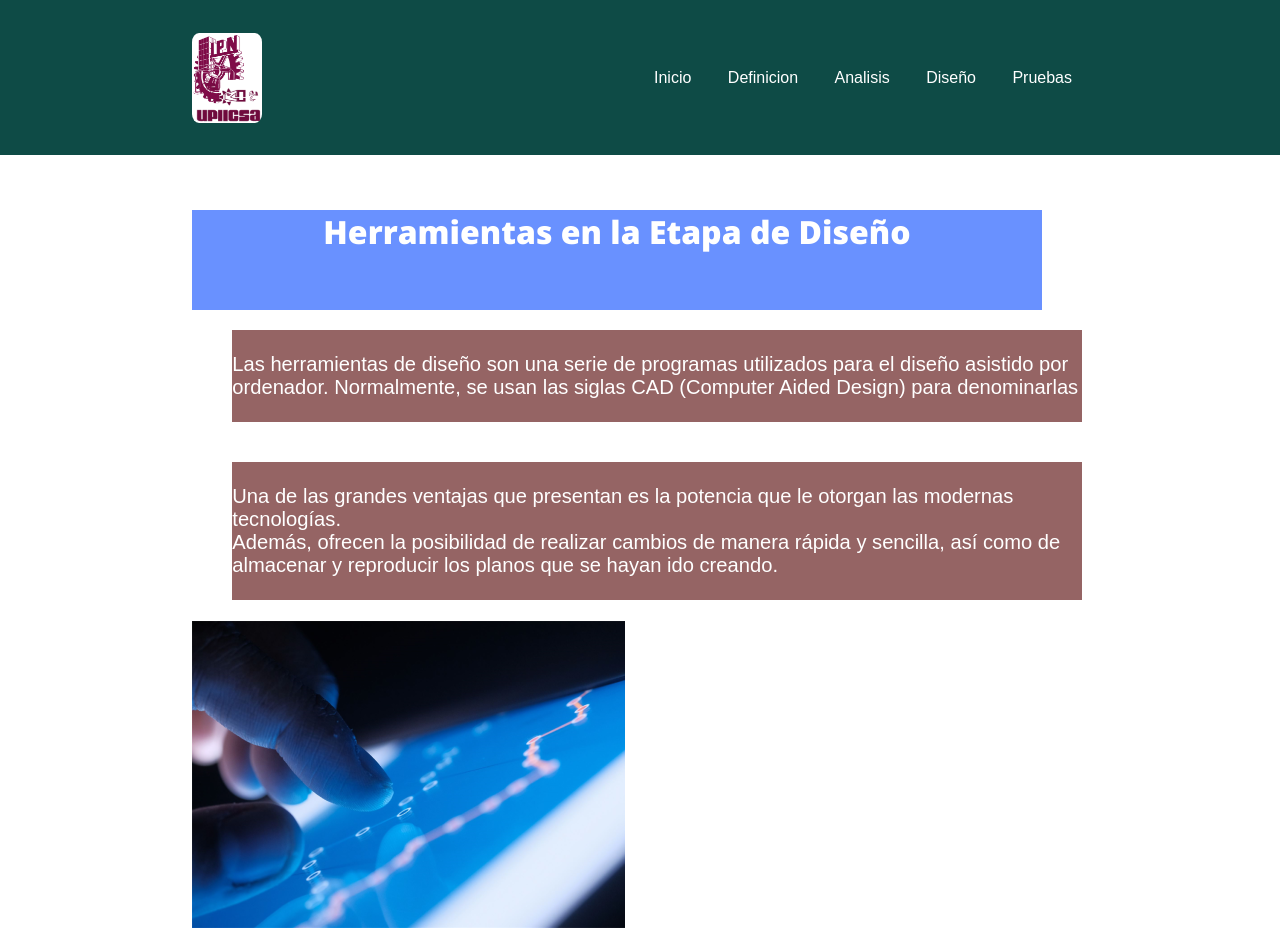
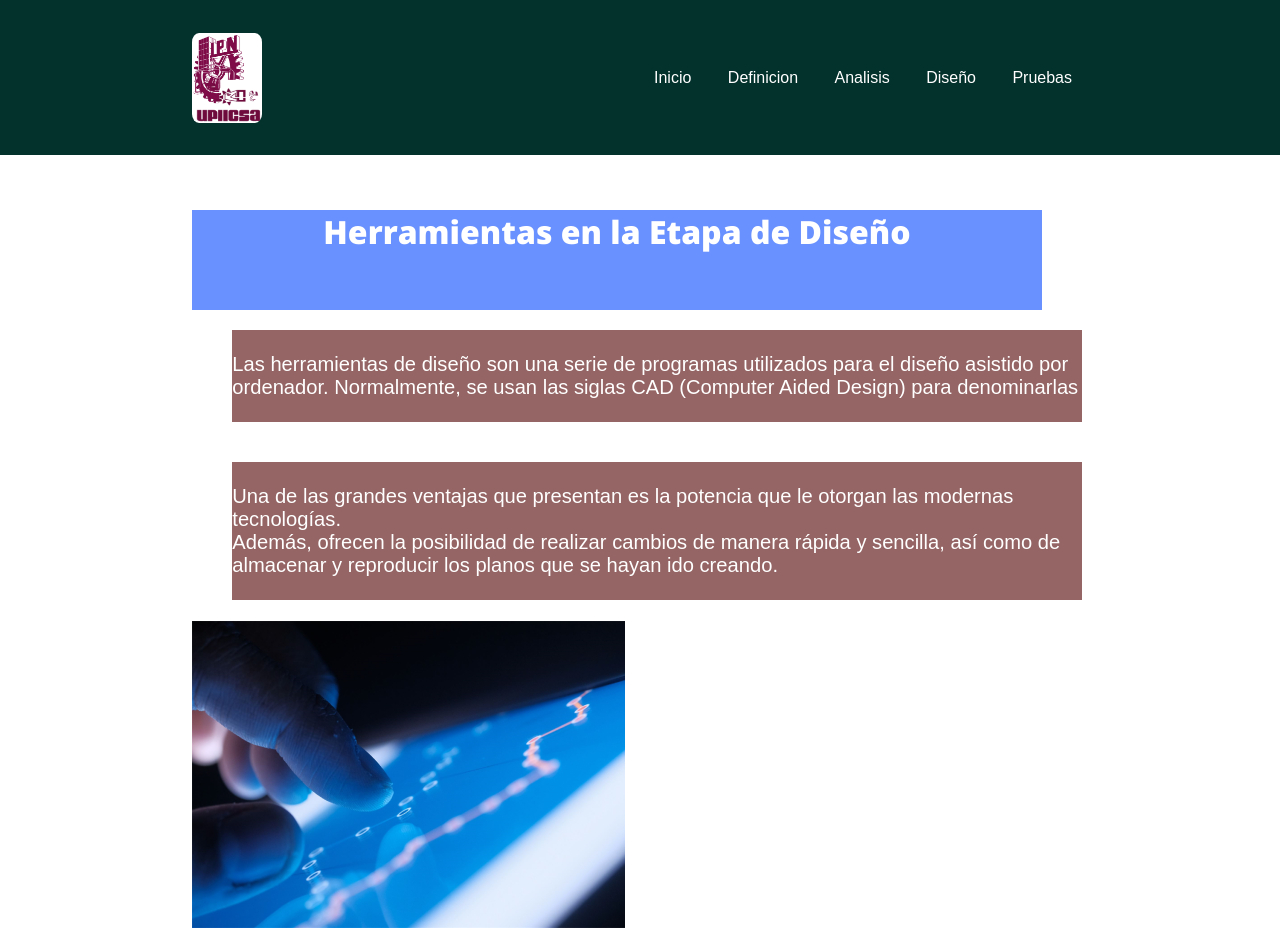
Before and after one commit to Yahir029/teoria, a plain HTML site: page Diseño.html in a window 1280 px wide. Shown: the top 931 px of the page. Drawn offline with nearby package versions, Linux system fonts and the light colour scheme.

Commit message:
Version semi

```diff
--- a/CSS/style Ana.css
+++ b/CSS/style Ana.css
@@ -51,7 +51,8 @@ body{
 }
 
 .header {
-    background: rgb(14, 75, 70);
+
+    background: rgb(3, 49, 43);
     color: white;
     padding: 2rem 0;
     position: fixed;
--- a/CSS/style Dis.css
+++ b/CSS/style Dis.css
@@ -42,7 +42,8 @@ body{
 }
 
 .header {
-    background: rgb(14, 75, 70);
+
+    background: rgb(3, 49, 43);
     color: white;
     padding: 2rem 0;
     position: fixed;
--- a/CSS/style Pru.css
+++ b/CSS/style Pru.css
@@ -52,7 +52,8 @@ body{
 }
 
 .header {
-    background: rgb(14, 75, 70);
+
+    background: rgb(3, 49, 43);
     color: white;
     padding: 2rem 0;
     position: fixed;
--- a/CSS/style def.css
+++ b/CSS/style def.css
@@ -45,7 +45,7 @@ body{
 
     background: rgb(3, 49, 43);
     color: white;
-    padding: 0.5rem 0;
+    padding: 2rem 0;
     position: fixed;
     left: 0;
     top: 0;
--- a/CSS/styles.css
+++ b/CSS/styles.css
@@ -80,7 +80,8 @@ r texto1 {
 }
 
 .header {
-    background: rgb(14, 75, 70);
+
+    background: rgb(3, 49, 43);
     color: white;
     padding: 2rem 0;
     position: fixed;
```
Also changed, not shown: Pruebas.html (+0 -1 lines).
